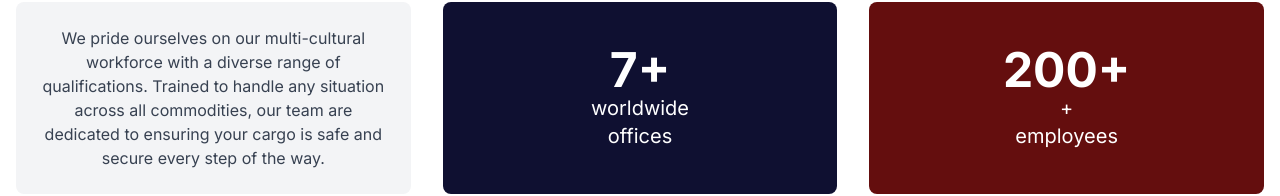
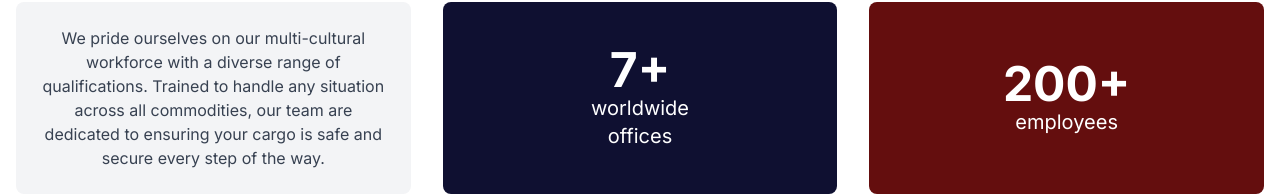
Before and after one commit to TechifyCreatives/rolling-cargo, a Next.js app: page /our-services in a window 1280 px wide. Shown: the part 526-722 px from the top of the page. Built offline with nearby package versions, Linux system fonts and the light colour scheme.

Commit message:
updated the error

```diff
--- a/src/app/shared/Components/OurServices/OurServices.tsx
+++ b/src/app/shared/Components/OurServices/OurServices.tsx
@@ -28,7 +28,6 @@ const OurServices: React.FC = () => {
 
           <div className="bg-[#640e0e] p-6 rounded-lg text-white flex flex-col items-center justify-center">
             <span className="text-5xl font-bold">200+</span>
-            <span className="text-xl">+</span>
             <span className="text-xl">employees</span>
           </div>
         </div>
```
